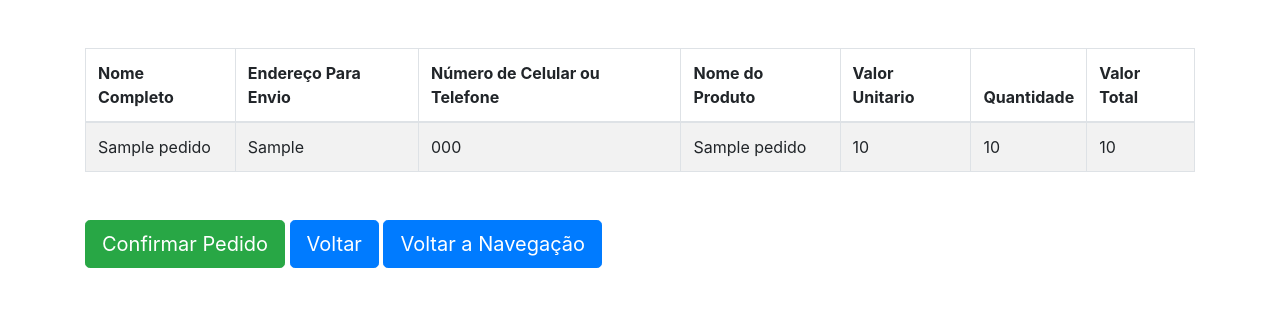
After one commit to Gustavo-AB/Full_Stack_Music-RecodePro, a PHP site: page /recebepedidos.php in a window 1280 px wide. The commit adds this page. Shown: the top 315 px of the page. Run offline with PHP 8.4, Linux system fonts and the light colour scheme; tables that the repository leaves empty or names only in its code hold one stand-in row (values such as "Sample post").

Commit message:
Adicionado o php para formulario de pedidos

```diff
--- /dev/null
+++ b/conexao.php
@@ -0,0 +1,15 @@
+<?php
+    $servername = "localhost";
+    $username = "root";
+    $password = "";
+    $database = "flmusic";
+
+    $conn = mysqli_connect("$servername", $username, $password, $database);
+
+    if(!$conn){
+        die("Erro ao conectar ao banco de dados" .mysqli_connect_error());
+    }
+
+
+
+?>
--- a/menu.html
+++ b/menu.html
@@ -14,6 +14,7 @@
                         <li><a href="produtos.php">PRODUTOS</a></li>
                         <li><a href="loja.php">NOSSAS LOJAS</a></li>
                         <li><a href="contatos.php">FALE CONOSCO</a></li>
+                        <li><a href="recebepedidos.php"></a>MEUS PEDIDOS</li>
                     </ul>
                 </div>
             </nav>
--- /dev/null
+++ b/recebepedidos.php
@@ -0,0 +1,91 @@
+<?php
+            require_once('conexao.php');
+
+            if(isset($_POST['nome']) && isset($_POST['endereco']) && isset($_POST['telefone'])
+            &&isset($_POST['nome_produto']) && isset($_POST['valor_unitario']) && isset($_POST['quantidade']) && isset($_POST['valor_total'])){
+                $nome = $_POST['nome'];
+                $endereco = $_POST['endereco'];
+                $telefone = $_POST['telefone'];
+                $nome_produto = $_POST['nome_produto'];
+                $valor_unitario = $_POST['valor_unitario'];
+                $quantidade = $_POST['quantidade'];
+                $valor_total = $_POST['valor_total'];
+
+                $sql = "insert into pedidos (nome, endereco, telefone, nome_produto, valor_unitario, quantidade, valor_total)
+                values ('$nome', '$endereco', '$telefone', '$nome_produto', '$valor_unitario', '$quantidade', '$valor_total')";
+                $result = $conn->query($sql);
+                $show = "select * from pedidos";
+                $showResult = $conn->query($show);
+
+
+            } else{
+                $show = "select * from pedidos";
+                $showResult = $conn->query($show);
+            }
+        ?>
+<!DOCTYPE html>
+<html lang="pt-br">
+
+<head>
+    <meta charset="UTF-8">
+    <meta name="viewport" content="width=device-width, initial-scale=1.0">
+    <title>Confirmar pediddo</title>
+
+    <script src="https://stackpath.bootstrapcdn.com/bootstrap/4.5.2/js/bootstrap.min.js"
+        integrity="sha384-B4gt1jrGC7Jh4AgTPSdUtOBvfO8shuf57BaghqFfPlYxofvL8/KUEfYiJOMMV+rV" crossorigin="anonymous">
+    </script>
+    <link rel="stylesheet" href="https://stackpath.bootstrapcdn.com/bootstrap/4.5.2/css/bootstrap.min.css"
+        integrity="sha384-JcKb8q3iqJ61gNV9KGb8thSsNjpSL0n8PARn9HuZOnIxN0hoP+VmmDGMN5t9UJ0Z" crossorigin="anonymous">
+    <script src="https://stackpath.bootstrapcdn.com/bootstrap/4.5.2/js/bootstrap.bundle.min.js"
+        integrity="sha384-LtrjvnR4Twt/qOuYxE721u19sVFLVSA4hf/rRt6PrZTmiPltdZcI7q7PXQBYTKyf" crossorigin="anonymous">
+    </script>
+
+    <script src="https://cdnjs.cloudflare.com/ajax/libs/jquery/3.5.1/jquery.min.js" integrity="sha512-bLT0Qm9VnAYZDflyKcBaQ2gg0hSYNQrJ8RilYldYQ1FxQYoCLtUjuuRuZo+fjqhx/qtq/1itJ0C2ejDxltZVFg==" crossorigin="anonymous"></script>
+
+</head>
+
+<body>
+    <div class="container">
+
+        <div class=" table=responsive">
+            <table class="mt-5 mb-5 table table-striped table-bordered">
+                <thead>
+                    <tr>
+                        <th>Nome Completo</th>
+                        <th>Endereço Para Envio</th>
+                        <th>Número de Celular ou Telefone</th>
+                        <th>Nome do Produto</th>
+                        <th>Valor Unitario</th>
+                        <th>Quantidade</th>
+                        <th>Valor Total</th>
+                    </tr>
+                </thead>
+
+
+                    <tbody>
+                            <?php while($rows = $showResult->fetch_assoc()){?>
+                        <tr>
+                            <td><?php echo $rows["nome"];?></td>
+                            <td><?php echo $rows["endereco"];?></td>
+                            <td><?php echo $rows["telefone"];?></td>
+                            <td><?php echo $rows["nome_produto"];?></td>
+                            <td><?php echo $rows["valor_unitario"];?></td>
+                            <td><?php echo $rows["quantidade"];?></td>
+                            <td><?php echo $rows["valor_total"]?></td>
+                        </tr>
+                            <?php } ?>
+                    </tbody>
+                </table>
+            </div>
+
+            <button class="mb-5 btn btn-success btn-lg"><a class="text-white" href="obrigado.php">Confirmar Pedido</a></button>
+            <button class="mb-5 btn btn-primary btn-lg" type="button"><a class="text-white"
+                    href="pedidos.php">Voltar</a></button>
+            <button class="mb-5 btn btn-primary btn-lg"><a class="text-white" href="index.php">Voltar a Navegação</a></button>
+
+
+    </div>
+
+</body>
+
+</html>
```
Also changed, not shown: obrigado.php (added, +34 -0 lines), pedidos.php (added, +92 -0 lines), produtos.php (+1 -11 lines).
